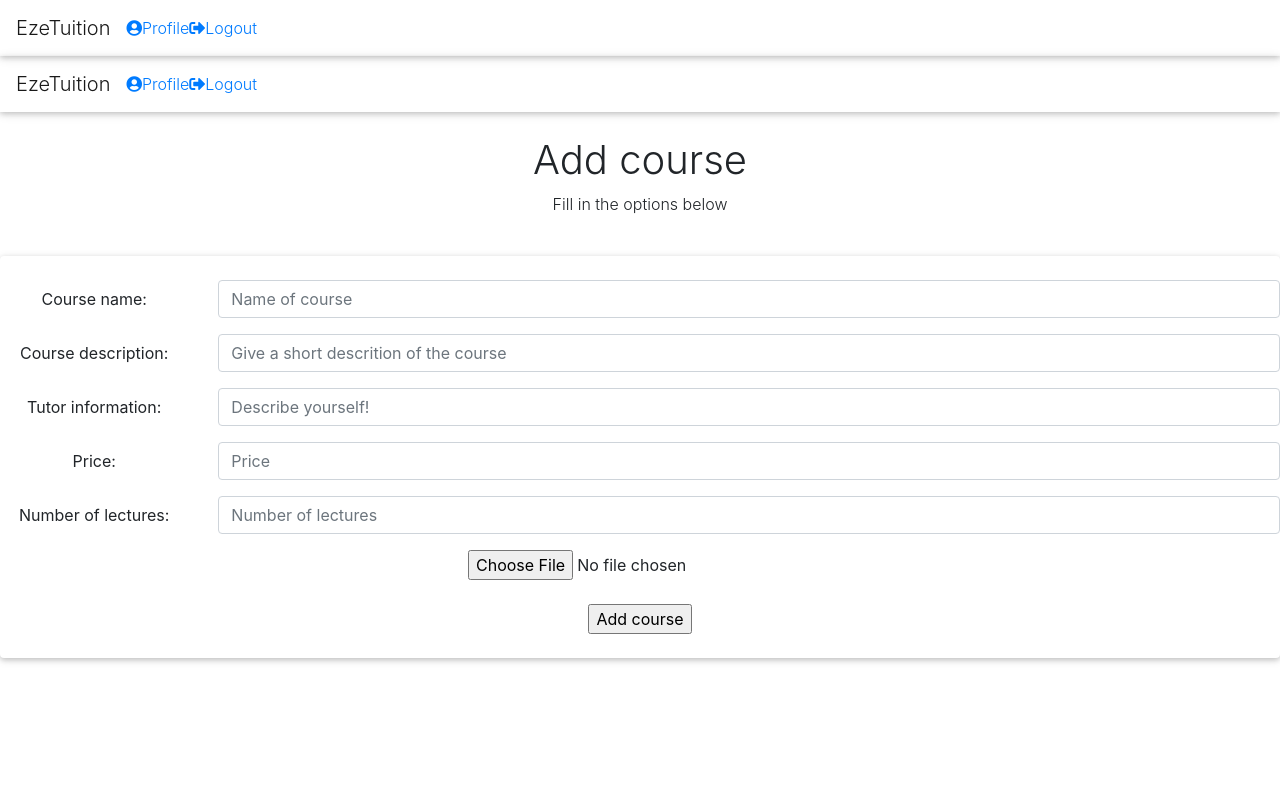
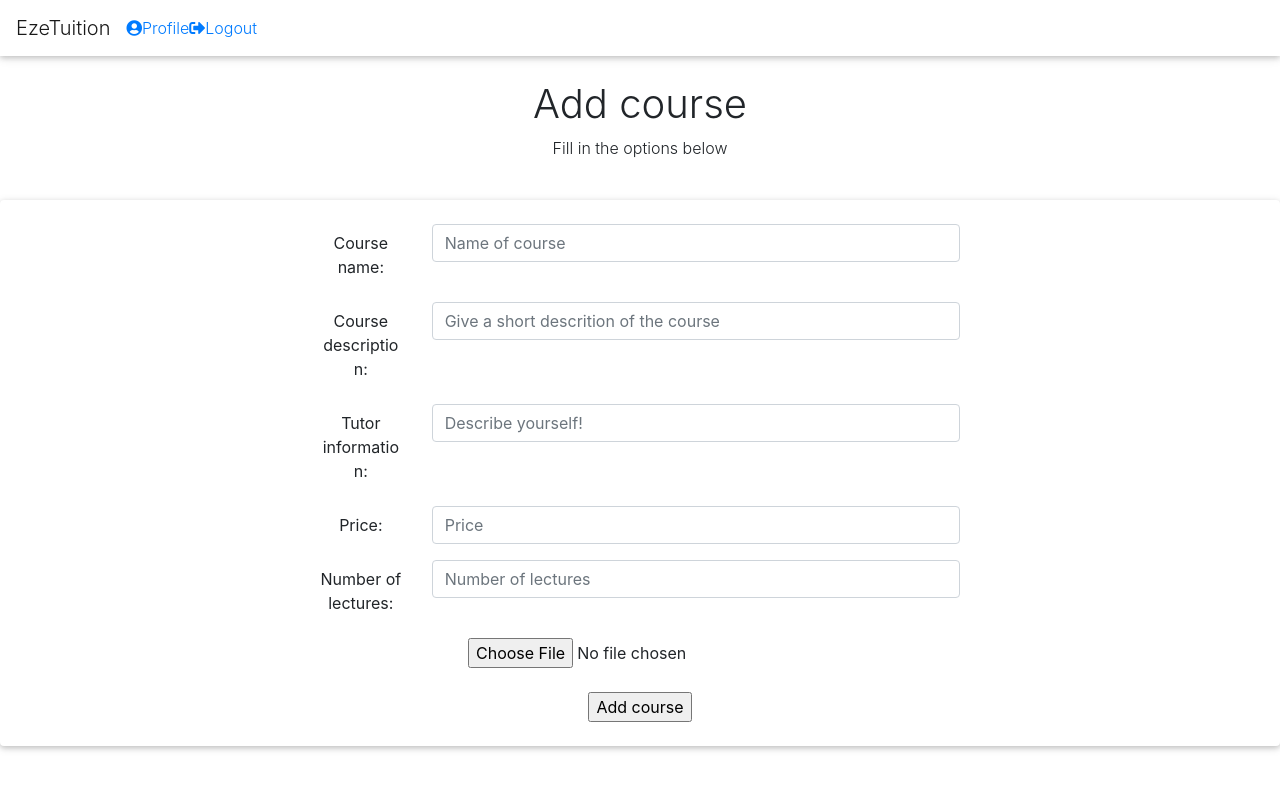
Before and after one commit to safwan234567/SWAP-Project, a PHP site: page /addcourse.php in a window 1280 px wide. Run offline with PHP 8.4, Linux system fonts and the light colour scheme; the visitor is signed in with stand-in values (Sample User, id 1); data that the repository does not hold is empty; some libraries are stand-ins or nearby versions.

Commit message:
tutor add course form

```diff
--- a/addcourse.php
+++ b/addcourse.php
@@ -75,59 +75,7 @@ $stmt->close();
 		</div>
     </nav>
     <!-- Navbar end -->
-	<!DOCTYPE html>
-<html>
-
-<head>
-	<meta charset="utf-8">
-	<title>Home Page</title>
-	<link href="style.css" rel="stylesheet" type="text/css">
-	<link rel="stylesheet" href="https://use.fontawesome.com/releases/v5.7.1/css/all.css">
-	<!-- MDB icon -->
-	<link rel="icon" href="img/mdb-favicon.ico" type="image/x-icon">
-	<!-- Font Awesome -->
-	<link rel="stylesheet" href="https://use.fontawesome.com/releases/v5.11.2/css/all.css">
-	<!-- Google Fonts Roboto -->
-	<link rel="stylesheet" href="https://fonts.googleapis.com/css?family=Roboto:300,400,500,700&display=swap">
-	<!-- Bootstrap core CSS -->
-	<link rel="stylesheet" href="css/bootstrap.min.css">
-	<!-- Material Design Bootstrap -->
-	<link rel="stylesheet" href="css/mdb.min.css">
-	<!-- Your custom styles (optional) -->
-	<link rel="stylesheet" href="css/style.css">
-	<style>
-    .featured-courses > .row {
-        display: block;
-        overflow-x: auto;
-        white-space: nowrap;
-      }
-      .featured-courses > .row > .col-4 {
-        display: inline-block;
-      }
-      </style>
-</head>
-
-<body class="tutorloggedin">
-    <!-- Navbar -->
-	<nav class="navbar navbar-expand-lg navbar-light">
-		<a class="navbar-brand" href="tutorhome.php">EzeTuition</a>
-		<button class="navbar-toggler" type="button" data-toggle="collapse" data-target="#navbarNav" aria-controls="navbarNav" aria-expanded="false" aria-label="Toggle navigation">
-			<span class="navbar-toggler-icon"></span>
-		</button>
-		<div class="collapse navbar-collapse" id="navbarNav">
-			<ul class="navbar-nav">
-				<li class="nav-item">
-					<a href="tutorprofile.php"><i class="fas fa-user-circle"></i>Profile</a>
-				</li>
-				<li class="nav-item">
-					<a href="logout.php"><i class="fas fa-sign-out-alt"></i>Logout</a>
-				</li>
-				</li>
-			</ul>
-		</div>
-    </nav>
-    <!-- Navbar end -->
-<br>
+    <br>
     <div class="container">
         <h1>Add course</h1>
         <p>Fill in the options below</p>
@@ -141,7 +89,8 @@ $stmt->close();
 }
 form {
     display: inline-block;
-
+    width: 50%;
+    margin: auto;
 }</style>
 <form action="/addcourse.php">
     <div class="form-group row">
@@ -187,9 +136,3 @@ form {
 
 </body>
 </html>
-
-
-
-
-</body>
-</html>
```
